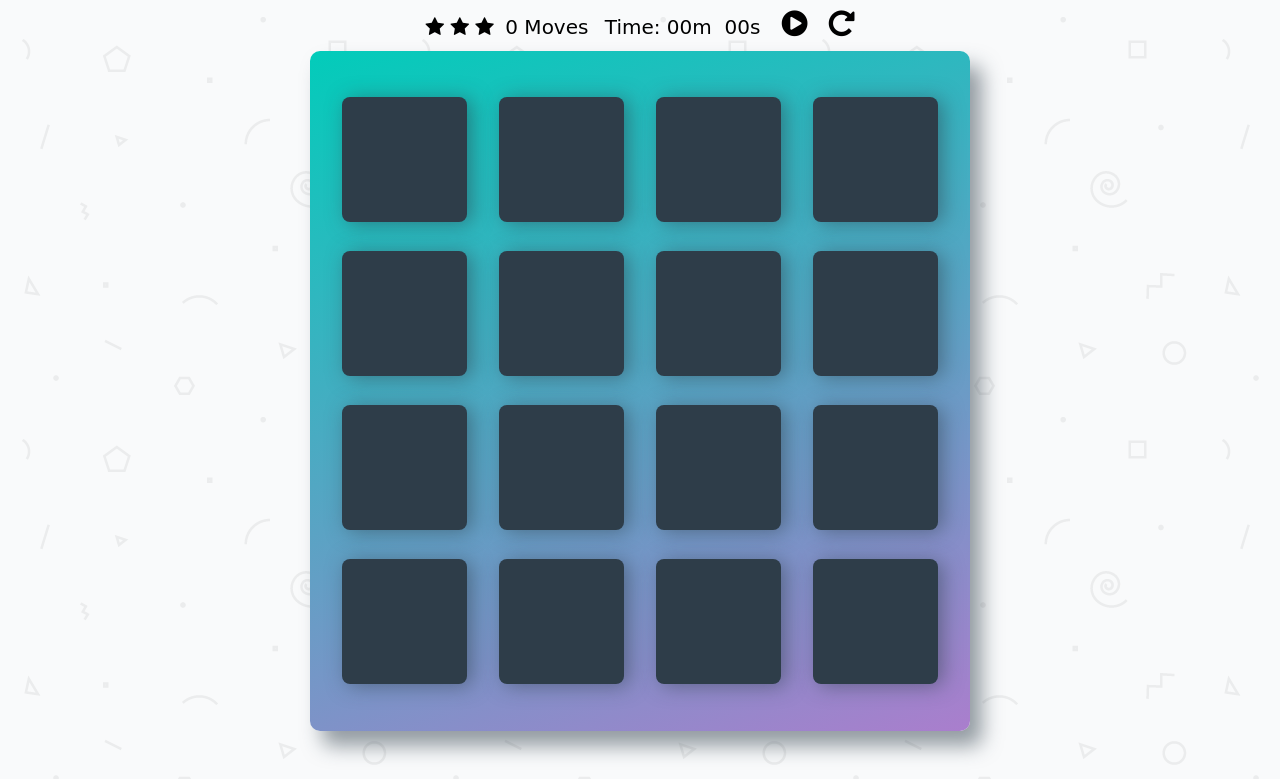
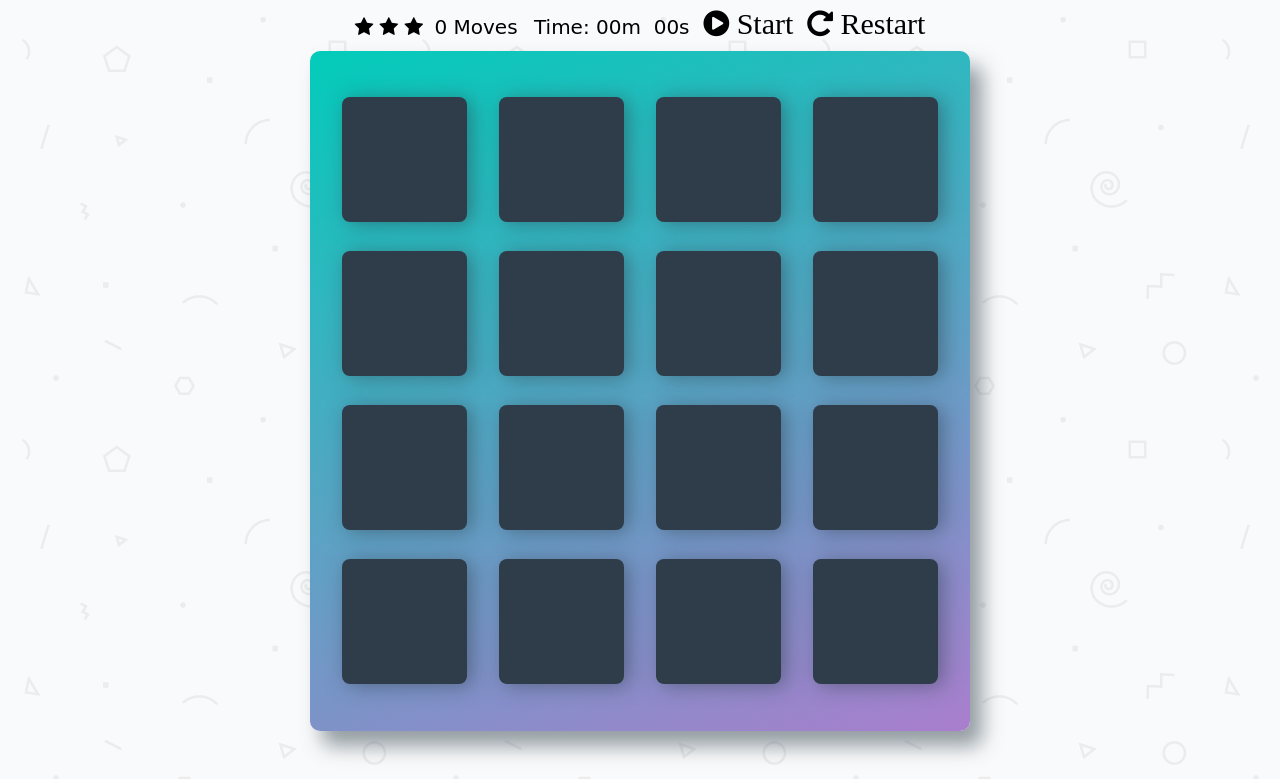
Before and after one commit to jamesperrin/udacity-fend-memory-game, a plain HTML site: page index.html in a window 1280 px wide. Shown: the part 80-859 px from the top of the page. Drawn offline with Linux system fonts and the light colour scheme; a web font is replaced by a local one.

Commit message:
Add feature: Add displaying of text indicating state of game play. Displays Start, Started or Stopped.

```diff
--- a/css/app.css
+++ b/css/app.css
@@ -126,18 +126,15 @@ h1 {
     font-size: 1.5em;
 }
 
-.score-panel .restart i,
-.score-panel .start i
-{
-    padding: 0;
-    margin: 0;
-}
-
 .score-panel .start {
     display: inline-block;
     cursor: pointer;
     font-size: 1.5em;
-    margin: 0 .5em;
+}
+
+.score-panel .start i::before,
+.score-panel .restart i::before {
+    margin: 0 .25em;
 }
 
 /*
--- a/index.html
+++ b/index.html
@@ -39,11 +39,11 @@
             </div>
 
             <div class="start" title="Start game">
-                <i class="fa fa-play-circle"></i>
+                <i class="fa fa-play-circle">Start</i>
             </div>
 
             <div class="restart" title="Restart game">
-                <i class="fa fa-repeat"></i>
+                <i class="fa fa-repeat">Restart</i>
             </div>
         </section>
 
--- a/js/app.js
+++ b/js/app.js
@@ -84,11 +84,13 @@
 
         switch (state) {
             case startButtonState.start:
+                startButton.textContent = 'Started';
                 startButton.classList.add('fa-play-circle-o');
                 startButton.classList.remove('fa-play-circle', 'fa-stop-circle');
                 break;
 
             case startButtonState.stop:
+                startButton.textContent = 'Stopped';
                 startButton.classList.add('fa-stop-circle');
                 startButton.classList.remove('fa-play-circle-o', 'fa-play-circle');
                 break;
```
